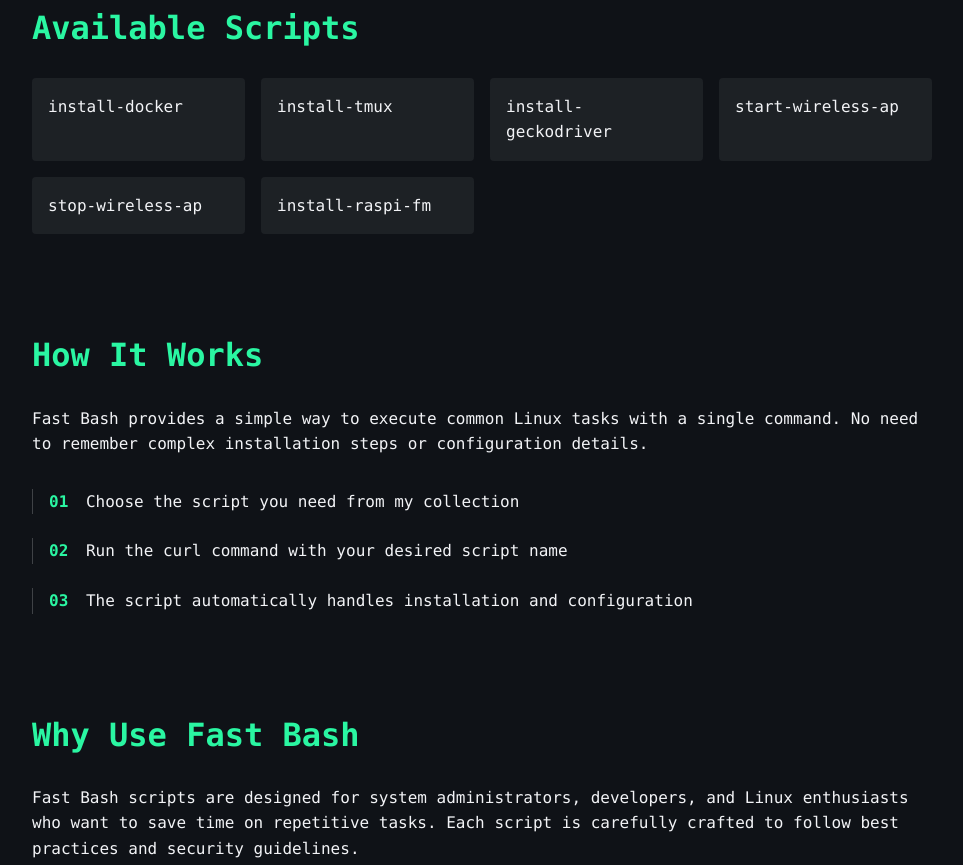
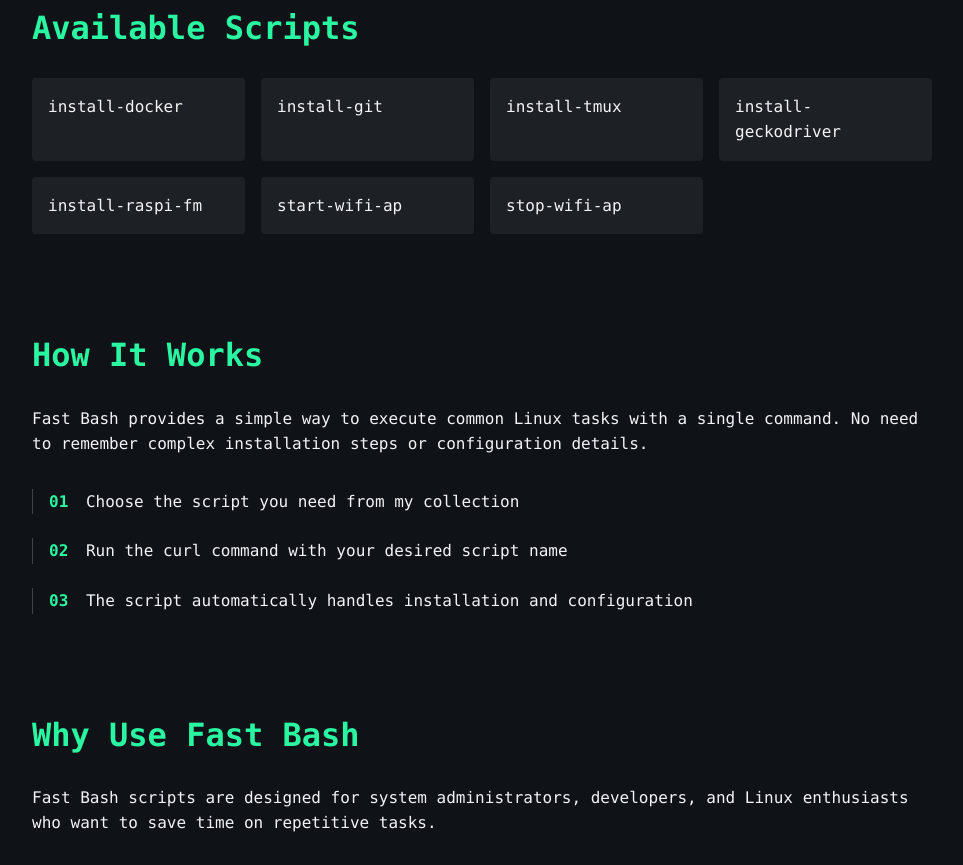
Before and after one commit to jsem-nerad/fast-bash, a plain HTML site: page index.html in a window 1280 px wide. Shown: the part 776-1641 px from the top of the page, without its empty margins (158-1121 px from the left). Drawn offline with Linux system fonts and the light colour scheme.

Commit message:
Update index.html

```diff
--- a/index.html
+++ b/index.html
@@ -3,13 +3,13 @@
 <head>
     <meta charset="UTF-8">
     <meta name="viewport" content="width=device-width, initial-scale=1.0">
-    <title>Quick-Script</title>
+    <title>Fast-Bash</title>
     <link rel="stylesheet" href="style.css">
 </head>
 <body>
     <div class="container">
         <nav>
-            <div class="logo">Fast Bash</div>
+            <div class="logo">Fast-Bash</div>
         </nav>
 
         <div class="hero">
@@ -32,6 +32,10 @@
                     install-docker
                     <div class="copy-indicator"></div>
                 </div>
+                <div class="script-item" data-script="install-git">
+                    install-git
+                    <div class="copy-indicator"></div>
+                </div>
                 <div class="script-item" data-script="install-tmux">
                     install-tmux
                     <div class="copy-indicator"></div>
@@ -40,18 +44,20 @@
                     install-geckodriver
                     <div class="copy-indicator"></div>
                 </div>
-                <div class="script-item" data-script="start-wireless-ap">
-                    start-wireless-ap
-                    <div class="copy-indicator"></div>
-                </div>
-                <div class="script-item" data-script="stop-wireless-ap">
-                    stop-wireless-ap
-                    <div class="copy-indicator"></div>
-                </div>
                 <div class="script-item" data-script="install-raspi-fm">
                     install-raspi-fm
                     <div class="copy-indicator"></div>
                 </div>
+                <div class="script-item" data-script="start-wireless-ap">
+                    start-wifi-ap
+                    <div class="copy-indicator"></div>
+                </div>
+                <div class="script-item" data-script="stop-wireless-ap">
+                    stop-wifi-ap
+                    <div class="copy-indicator"></div>
+                </div>
+
+
             </div>
         </div>
 
@@ -77,7 +83,7 @@
 
         <div class="section">
             <h2>Why Use Fast Bash</h2>
-            <p>Fast Bash scripts are designed for system administrators, developers, and Linux enthusiasts who want to save time on repetitive tasks. Each script is carefully crafted to follow best practices and security guidelines.</p>
+            <p>Fast Bash scripts are designed for system administrators, developers, and Linux enthusiasts who want to save time on repetitive tasks. </p>
         </div>
 
         <footer>
```
